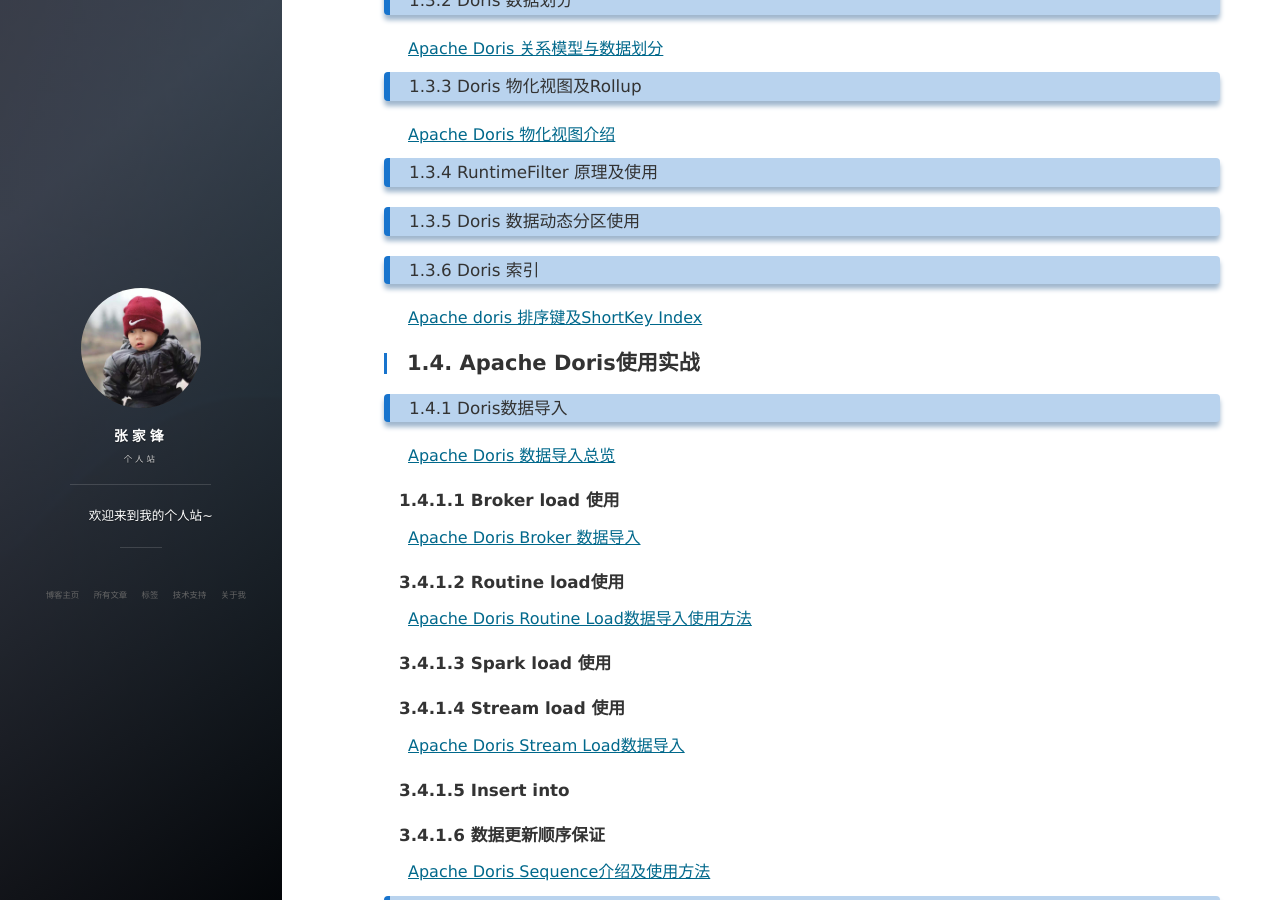
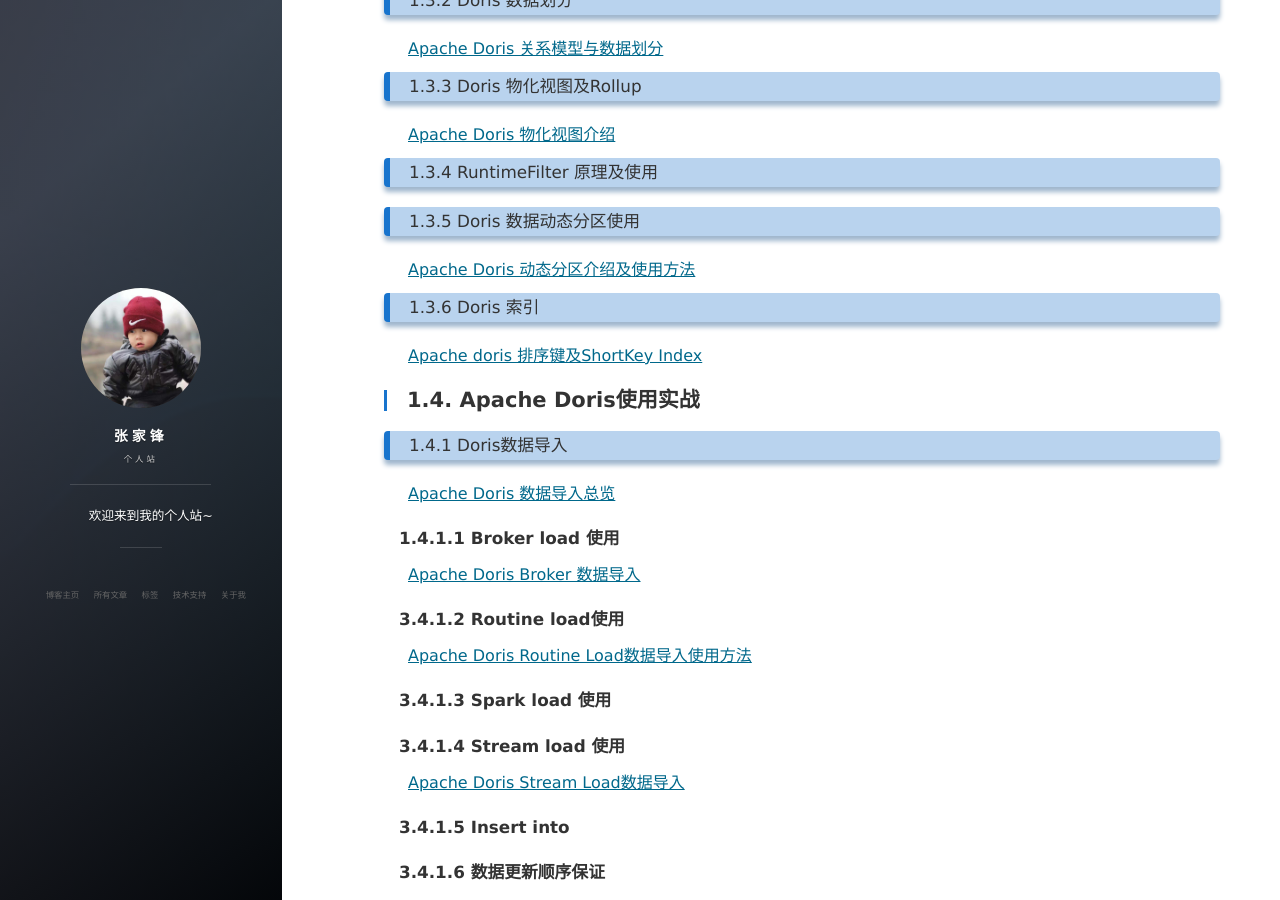
Before and after one commit to hf200012/hf200012.github.io, a Jekyll site: the page built from _posts/2021-09-17-Apache Doris 实战指南.md, in a window 1280 px wide and 900 px high, scrolled down 2140 px. Built offline with Jekyll 4.4.1, drawn with Linux system fonts in a browser that asks for light colours; nearby versions of some CDN libraries; comment, search, counter and statistics services are not loaded.

Commit message:
Update 2021-09-17-Apache Doris 实战指南.md

```diff
--- a/_posts/2021-09-17-Apache Doris 实战指南.md
+++ b/_posts/2021-09-17-Apache Doris 实战指南.md
@@ -42,6 +42,8 @@
 ### 1.3.4 RuntimeFilter 原理及使用
 
 ### 1.3.5 Doris 数据动态分区使用
+
+[Apache Doris 动态分区介绍及使用方法 ](https://hf200012.github.io/2021/09/Apache-Doris-动态分区介绍及使用方法/)
 
 ### 1.3.6 Doris 索引
 
```
